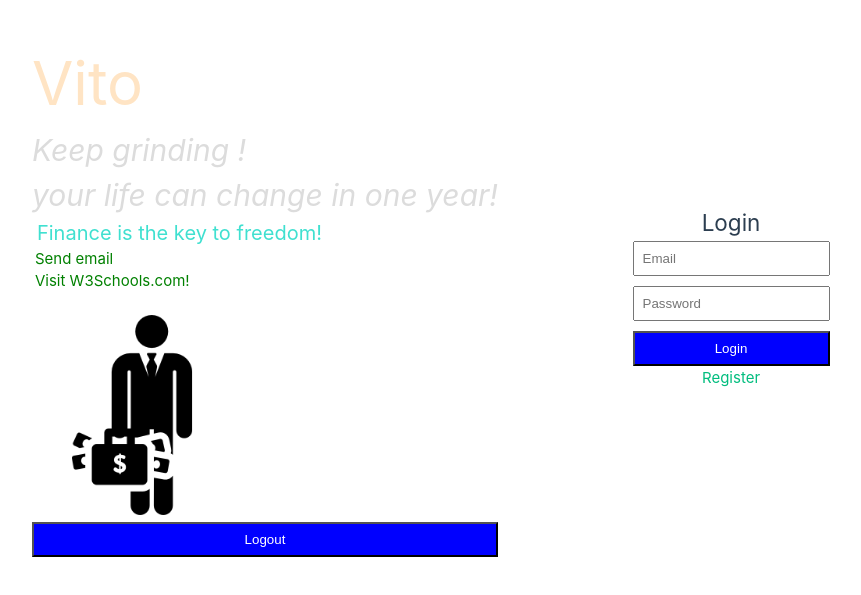
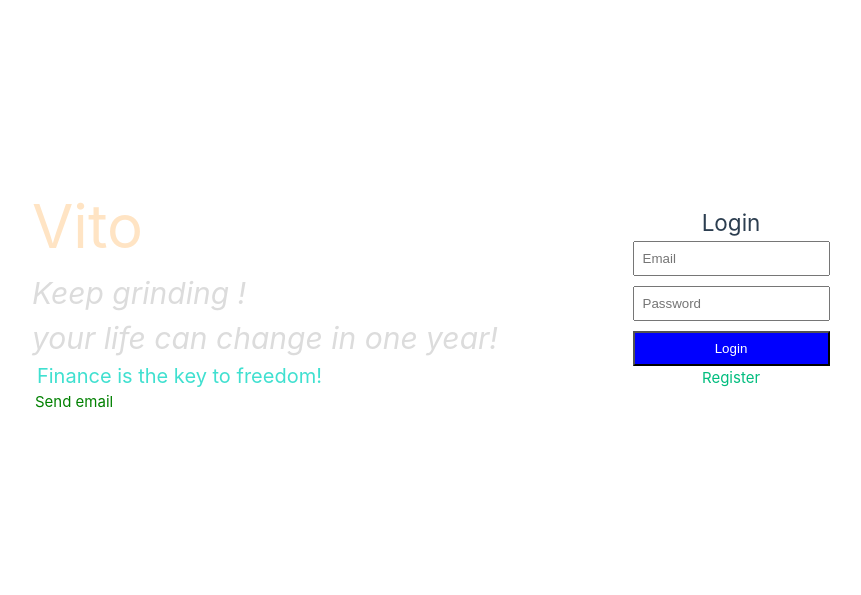
Before and after one commit to 9-8-7-6/vito_frontend, a Vue app: page /login in a window 1280 px wide. Shown: the part 103-698 px from the top of the page, without its empty margins (142-1003 px from the left). Built offline with nearby package versions, Linux system fonts and the light colour scheme; no server answers; sample sign-in values are in the browser's storage.

Commit message:
delete unnecessary picture

```diff
--- a/src/App.vue
+++ b/src/App.vue
@@ -19,10 +19,6 @@ const handleLogout = () => {
       <mark><em><p style="color:gainsboro; font-size:200%;">Keep grinding !<br> your life can change in one year!</p></em></mark>
       <span style="font-size: 20px; color: turquoise; padding: 5px;">Finance is the key to freedom!</span>
       <div><a href="mailto:vito.lin.company@gmail.com">Send email</a></div>
-      <div><a href="https://www.w3schools.com/" target="_top" title="w3s">Visit W3Schools.com!</a></div>
-      <br><img src="../rich_man.png" alt="rich man" width="200" height="200">
-
-      <button v-if="isAuthenticated" @click="handleLogout" class="logout-button">Logout</button>
     </div>
   </header>
   <router-view />
```
Also changed, not shown: rich_man.png (deleted).
